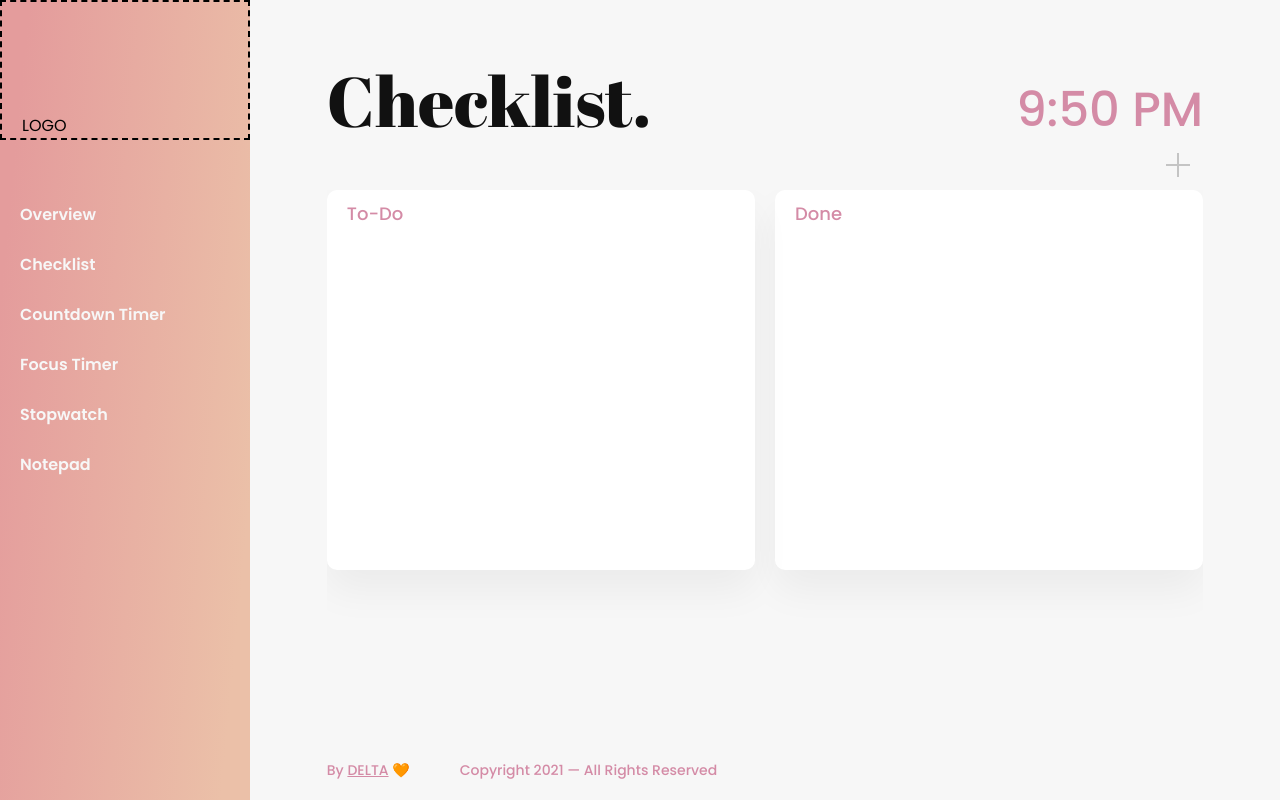
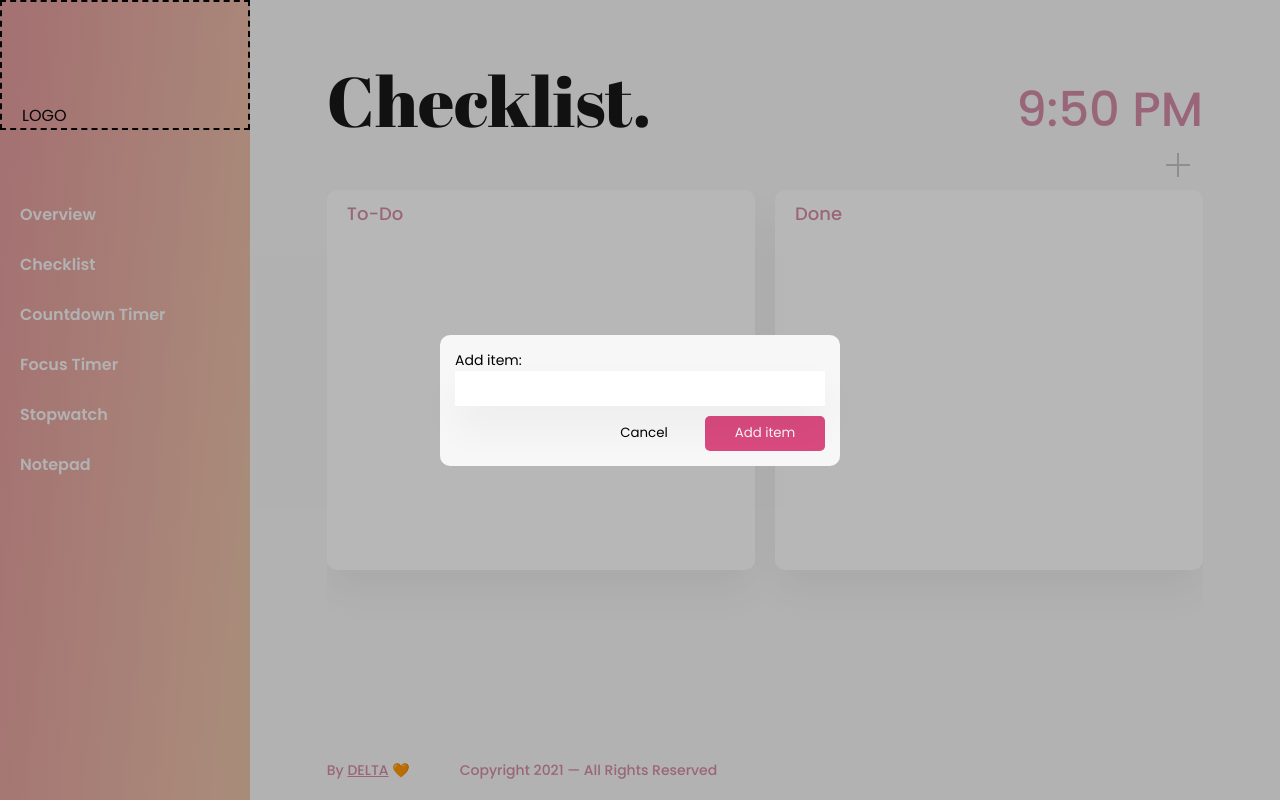
Before and after one commit to Deltaximity/TAKi, a React (Create React App) app in the folder taki-app/: page /checklist in a window 1280 px wide. Built offline with nearby package versions, Linux system fonts and the light colour scheme.

Commit message:
Modals + Buttons
Starting working with Modals and added action buttons with custom made icons

```diff
--- a/taki-app/src/Tabs/Checklist.js
+++ b/taki-app/src/Tabs/Checklist.js
@@ -1,8 +1,10 @@
 import React from 'react';
+import AddToDo from '../components/Modals/AddItem';
 
 function Checklist() {
     return (
         <>
+        <AddToDo />
             <div className="card checklist">
                 <p className="corner-label">To-Do</p>
             </div>
--- a/taki-app/src/components/ActionPanel.js
+++ b/taki-app/src/components/ActionPanel.js
@@ -1,11 +1,14 @@
 import React from 'react';
 import { Switch, Route } from "react-router-dom";
-import Add from '../icons/add.svg';
-import Trash from '../icons/trash.svg';
-import Save from '../icons/save.svg';
-import Reset from '../icons/reset.svg';
-import Pause from '../icons/pause.svg';
-import Play from '../icons/play.svg';
+
+// import AddToDo from './Modals/AddItem';
+
+const Add = require('../icons/add.svg');
+const Trash = require('../icons/trash.svg');
+const Save = require('../icons/save.svg');
+const Reset = require('../icons/reset.svg');
+const Play = require('../icons/play.svg');
+const Pause = require('../icons/pause.svg');
 // USE REQUIRE() IN ORDER FOR WEBPACK TO PROCESS INTERNAL FILES
 
 function ActionPanel() {
@@ -13,13 +16,30 @@ function ActionPanel() {
         <div className="action-panel">
             <Switch>
                 <Route path="/checklist">
-                    <button><abbr title="Add"><img src={Add} alt="Add" /></abbr></button>
+                    <button><img src={Add} alt="Add" /></button>
+                </Route>
+            </Switch>
+            <Switch>
+                <Route path="/countdown">
+                    <button><img src={Add} alt="Add" /></button>
+                </Route>
+            </Switch>
+            <Switch>
+                <Route path="/focus">
+                    <button><img src={Reset} alt="Reset" /></button>
+                </Route>
+            </Switch>
+            <Switch>
+                <Route path="/stopwatch">
+                    <button><img src={Reset} alt="Reset" /></button>
+                    <button><img src={Play} alt="Play" /></button>
+                    <button><img src={Pause} alt="Pause" /></button>
                 </Route>
             </Switch>
             <Switch>
                 <Route path="/notepad">
-                    <button><img src={Save} /></button>
-                    <button><img src={Trash} /></button>
+                    <button><img src={Save} alt="Save" /></button>
+                    <button><img src={Trash} alt="Trash" /></button>
                 </Route>
             </Switch>
         </div>
--- a/taki-app/src/components/Clock.js
+++ b/taki-app/src/components/Clock.js
@@ -1,7 +1,7 @@
 import React, { useState, useEffect } from 'react';
 
 function Clock() {
-    const [minutes, setMinutes] = useState(0);
+    const [ , setMinutes] = useState(0);
     let time = new Date().toLocaleTimeString([], {timeStyle: 'short'});
 
     useEffect(() => {
--- /dev/null
+++ b/taki-app/src/components/Modals/AddItem.js
@@ -0,0 +1,16 @@
+import React from 'react';
+
+function AddItem() {
+    return (
+        <div className="modal add-item">
+            <div className="modal-box">
+                <p>Add item:</p>
+                <input type="text" className="card"></input>
+                <button className="add-item">Add item</button>
+                <button className="cancel">Cancel</button>
+            </div>
+        </div>
+    )
+}
+
+export default AddItem;
--- a/taki-app/src/sass/base/_base.scss
+++ b/taki-app/src/sass/base/_base.scss
@@ -8,6 +8,7 @@
 
 body {
     background-color: $color-light;
+    overflow: hidden;
 }
 
 ::selection {
--- a/taki-app/src/sass/components/_modals.scss
+++ b/taki-app/src/sass/components/_modals.scss
@@ -0,0 +1,46 @@
+.modal {
+    position: fixed;
+    top: 0;
+    left: 0;
+    width: 100%;
+    height: 100%;
+    background-color: rgba($color-dark, .3);
+    z-index: 100;
+    @include flex-center;
+    // transform: scale(1.2);
+
+    .modal-box {
+        width: 400px;
+        background-color: $color-light;
+        padding: 15px;
+        border-radius: 10px;
+
+        p {font-size: $f-tiny;}
+
+        input {
+            width: 100%;
+            height: 35px;
+            border: none;
+            border-radius: 0;
+            outline: none;
+            padding: 10px;
+        }
+
+        button {
+            float: right;
+            width: 120px;
+            height: 35px;
+            margin: 10px 0 0 1px;
+            border: none;
+            border-radius: 5px;
+            cursor: pointer;
+        }
+
+        .add-item {
+            background-color: $color-cta;
+            color: $color-light;
+        }
+
+        .cancel {background: none;}
+    }
+}
--- a/taki-app/src/sass/layout/_navbar.scss
+++ b/taki-app/src/sass/layout/_navbar.scss
@@ -5,8 +5,8 @@ nav {
 
     .container {
         width: 100%;
-        height: 140px;
-        margin-bottom: 50px;
+        height: 130px;
+        margin-bottom: 60px;
 
         border: $highlight;
         display: flex;
```
